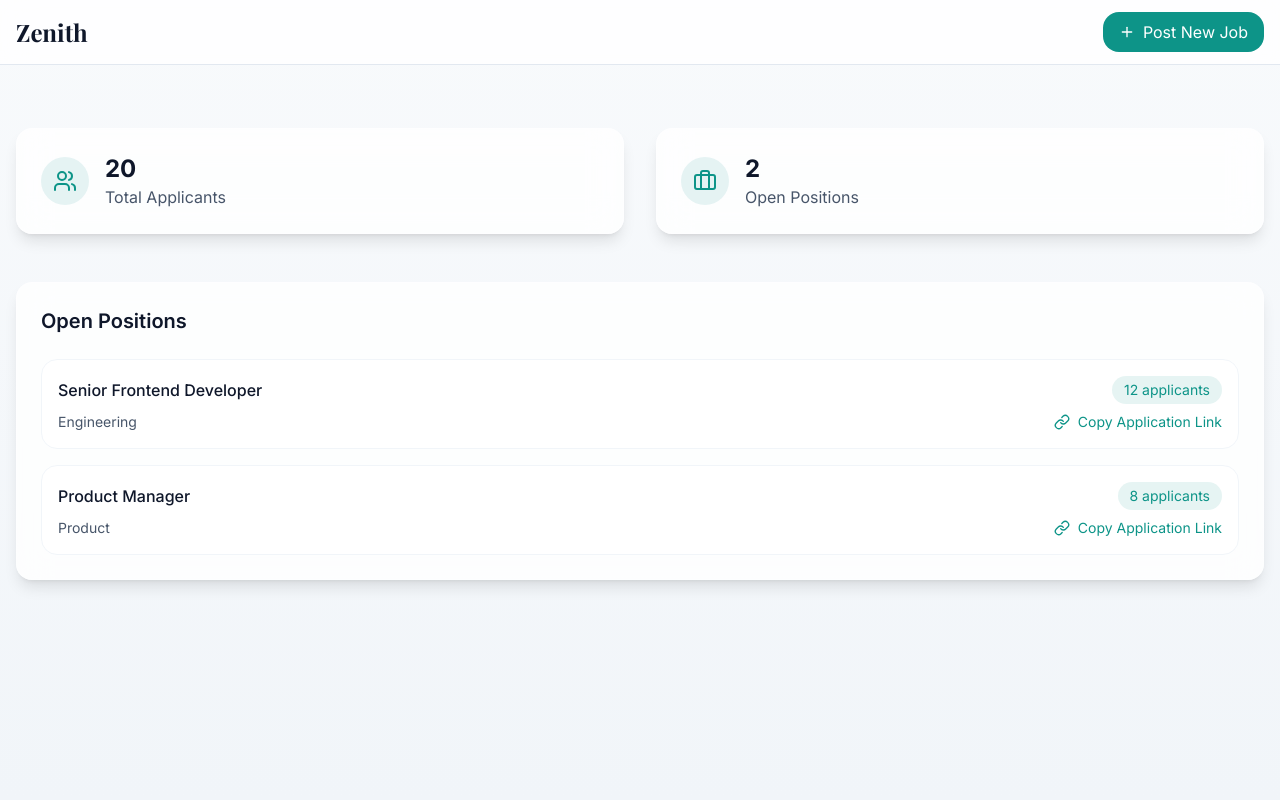
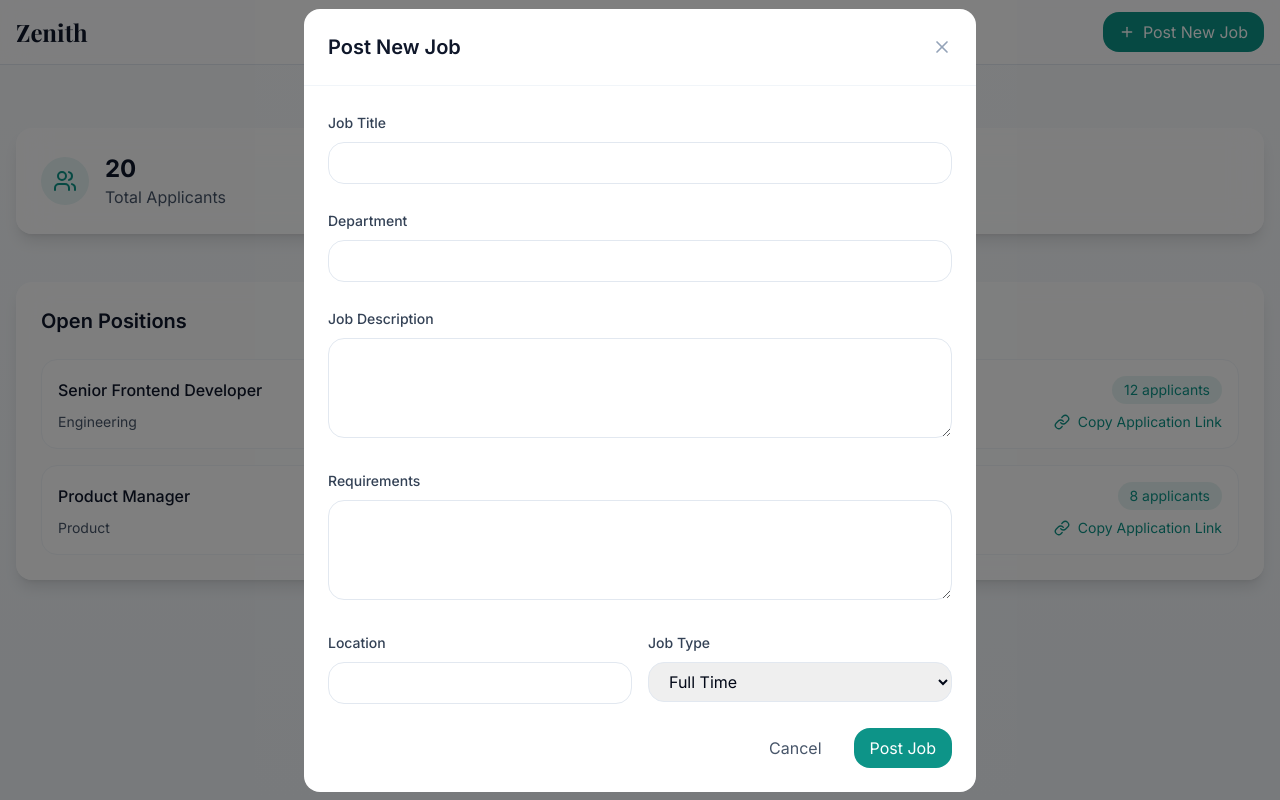
Before and after one commit to Maxmxbus/recruit-zenith, a React (Vite) app: page /dashboard in a window 1280 px wide. Both pictures are taken after a click on the button "Post New Job". Built offline with nearby package versions, Linux system fonts and the light colour scheme; a web font is replaced by a local one.

Commit message:
Add job posting functionality
This commit introduces the functionality to post new job openings.  The specific implementation details are not included in this commit message.

```diff
--- a/src/pages/Dashboard.tsx
+++ b/src/pages/Dashboard.tsx
@@ -1,9 +1,29 @@
 
 import { motion } from "framer-motion";
-import { Users, Briefcase, Link as LinkIcon, Plus } from "lucide-react";
+import { Users, Briefcase, Link as LinkIcon, Plus, X } from "lucide-react";
+import { useState } from "react";
+import { toast } from "sonner";
+
+interface Job {
+  id: number;
+  title: string;
+  department: string;
+  applicants: number;
+  status: string;
+}
 
 const Dashboard = () => {
-  const openPositions = [
+  const [isDialogOpen, setIsDialogOpen] = useState(false);
+  const [jobForm, setJobForm] = useState({
+    title: "",
+    department: "",
+    description: "",
+    requirements: "",
+    location: "",
+    type: "full-time",
+  });
+
+  const [openPositions, setOpenPositions] = useState<Job[]>([
     {
       id: 1,
       title: "Senior Frontend Developer",
@@ -18,7 +38,30 @@ const Dashboard = () => {
       applicants: 8,
       status: "active",
     },
-  ];
+  ]);
+
+  const handleJobSubmit = (e: React.FormEvent) => {
+    e.preventDefault();
+    const newJob = {
+      id: openPositions.length + 1,
+      title: jobForm.title,
+      department: jobForm.department,
+      applicants: 0,
+      status: "active",
+    };
+
+    setOpenPositions([...openPositions, newJob]);
+    setIsDialogOpen(false);
+    setJobForm({
+      title: "",
+      department: "",
+      description: "",
+      requirements: "",
+      location: "",
+      type: "full-time",
+    });
+    toast.success("Job posted successfully!");
+  };
 
   const generateApplicationLink = (jobId: number) => {
     // In a real app, this would generate a unique application link
@@ -30,12 +73,141 @@ const Dashboard = () => {
       <nav className="fixed top-0 w-full z-50 bg-white/80 backdrop-blur-lg border-b border-primary-200">
         <div className="container mx-auto px-4 h-16 flex items-center justify-between">
           <h1 className="font-display text-2xl font-bold text-primary-900">Zenith</h1>
-          <button className="px-4 py-2 bg-accent text-white rounded-lg hover:bg-accent/90 transition-colors flex items-center gap-2">
+          <button
+            onClick={() => setIsDialogOpen(true)}
+            className="px-4 py-2 bg-accent text-white rounded-lg hover:bg-accent/90 transition-colors flex items-center gap-2"
+          >
             <Plus className="w-4 h-4" />
             Post New Job
           </button>
         </div>
       </nav>
+
+      {/* Job Posting Dialog */}
+      {isDialogOpen && (
+        <div className="fixed inset-0 bg-black/50 z-50 flex items-center justify-center">
+          <motion.div
+            initial={{ opacity: 0, scale: 0.95 }}
+            animate={{ opacity: 1, scale: 1 }}
+            className="bg-white rounded-lg w-full max-w-2xl mx-4 overflow-hidden"
+          >
+            <div className="p-6 border-b border-primary-100 flex items-center justify-between">
+              <h2 className="text-xl font-semibold text-primary-900">Post New Job</h2>
+              <button
+                onClick={() => setIsDialogOpen(false)}
+                className="text-primary-400 hover:text-primary-600 transition-colors"
+              >
+                <X className="w-5 h-5" />
+              </button>
+            </div>
+            <form onSubmit={handleJobSubmit} className="p-6 space-y-6">
+              <div className="space-y-2">
+                <label className="text-sm font-medium text-primary-700" htmlFor="title">
+                  Job Title
+                </label>
+                <input
+                  type="text"
+                  id="title"
+                  value={jobForm.title}
+                  onChange={(e) => setJobForm({ ...jobForm, title: e.target.value })}
+                  className="w-full px-4 py-2 rounded-lg border border-primary-200 focus:outline-none focus:ring-2 focus:ring-accent"
+                  required
+                />
+              </div>
+
+              <div className="space-y-2">
+                <label className="text-sm font-medium text-primary-700" htmlFor="department">
+                  Department
+                </label>
+                <input
+                  type="text"
+                  id="department"
+                  value={jobForm.department}
+                  onChange={(e) => setJobForm({ ...jobForm, department: e.target.value })}
+                  className="w-full px-4 py-2 rounded-lg border border-primary-200 focus:outline-none focus:ring-2 focus:ring-accent"
+                  required
+                />
+              </div>
+
+              <div className="space-y-2">
+                <label className="text-sm font-medium text-primary-700" htmlFor="description">
+                  Job Description
+                </label>
+                <textarea
+                  id="description"
+                  value={jobForm.description}
+                  onChange={(e) => setJobForm({ ...jobForm, description: e.target.value })}
+                  className="w-full px-4 py-2 rounded-lg border border-primary-200 focus:outline-none focus:ring-2 focus:ring-accent min-h-[100px]"
+                  required
+                />
+              </div>
+
+              <div className="space-y-2">
+                <label className="text-sm font-medium text-primary-700" htmlFor="requirements">
+                  Requirements
+                </label>
+                <textarea
+                  id="requirements"
+                  value={jobForm.requirements}
+                  onChange={(e) => setJobForm({ ...jobForm, requirements: e.target.value })}
+                  className="w-full px-4 py-2 rounded-lg border border-primary-200 focus:outline-none focus:ring-2 focus:ring-accent min-h-[100px]"
+                  required
+                />
+              </div>
+
+              <div className="grid grid-cols-1 md:grid-cols-2 gap-4">
+                <div className="space-y-2">
+                  <label className="text-sm font-medium text-primary-700" htmlFor="location">
+                    Location
+                  </label>
+                  <input
+                    type="text"
+                    id="location"
+                    value={jobForm.location}
+                    onChange={(e) => setJobForm({ ...jobForm, location: e.target.value })}
+                    className="w-full px-4 py-2 rounded-lg border border-primary-200 focus:outline-none focus:ring-2 focus:ring-accent"
+                    required
+                  />
+                </div>
+
+                <div className="space-y-2">
+                  <label className="text-sm font-medium text-primary-700" htmlFor="type">
+                    Job Type
+                  </label>
+                  <select
+                    id="type"
+                    value={jobForm.type}
+                    onChange={(e) => setJobForm({ ...jobForm, type: e.target.value })}
+                    className="w-full px-4 py-2 rounded-lg border border-primary-200 focus:outline-none focus:ring-2 focus:ring-accent"
+                    required
+                  >
+                    <option value="full-time">Full Time</option>
+                    <option value="part-time">Part Time</option>
+                    <option value="contract">Contract</option>
+                    <option value="internship">Internship</option>
+                  </select>
+                </div>
+              </div>
+
+              <div className="flex justify-end gap-4">
+                <button
+                  type="button"
+                  onClick={() => setIsDialogOpen(false)}
+                  className="px-4 py-2 text-primary-600 hover:text-primary-800 transition-colors"
+                >
+                  Cancel
+                </button>
+                <button
+                  type="submit"
+                  className="px-4 py-2 bg-accent text-white rounded-lg hover:bg-accent/90 transition-colors"
+                >
+                  Post Job
+                </button>
+              </div>
+            </form>
+          </motion.div>
+        </div>
+      )}
 
       <main className="container mx-auto px-4 pt-32">
         <div className="grid grid-cols-1 md:grid-cols-2 gap-8 mb-12">
```
